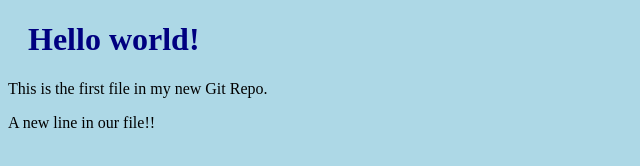
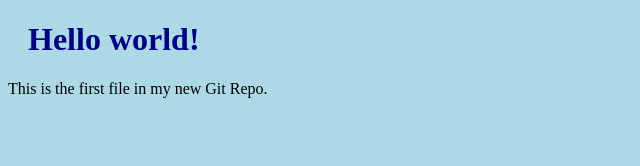
Before and after one commit to JimmyyyChen/hello-world, a plain HTML site: page index.html in a window 1280 px wide. Shown: the whole page, without its empty margins (0-640 px from the left). Drawn offline with Linux system fonts and the light colour scheme.

Commit message:
a line is deleted

```diff
--- a/index.html
+++ b/index.html
@@ -8,7 +8,6 @@
 
 <h1>Hello world!</h1>
 <p>This is the first file in my new Git Repo.</p>
-<p>A new line in our file!!</p>
 
 </body>
 </html>
```
